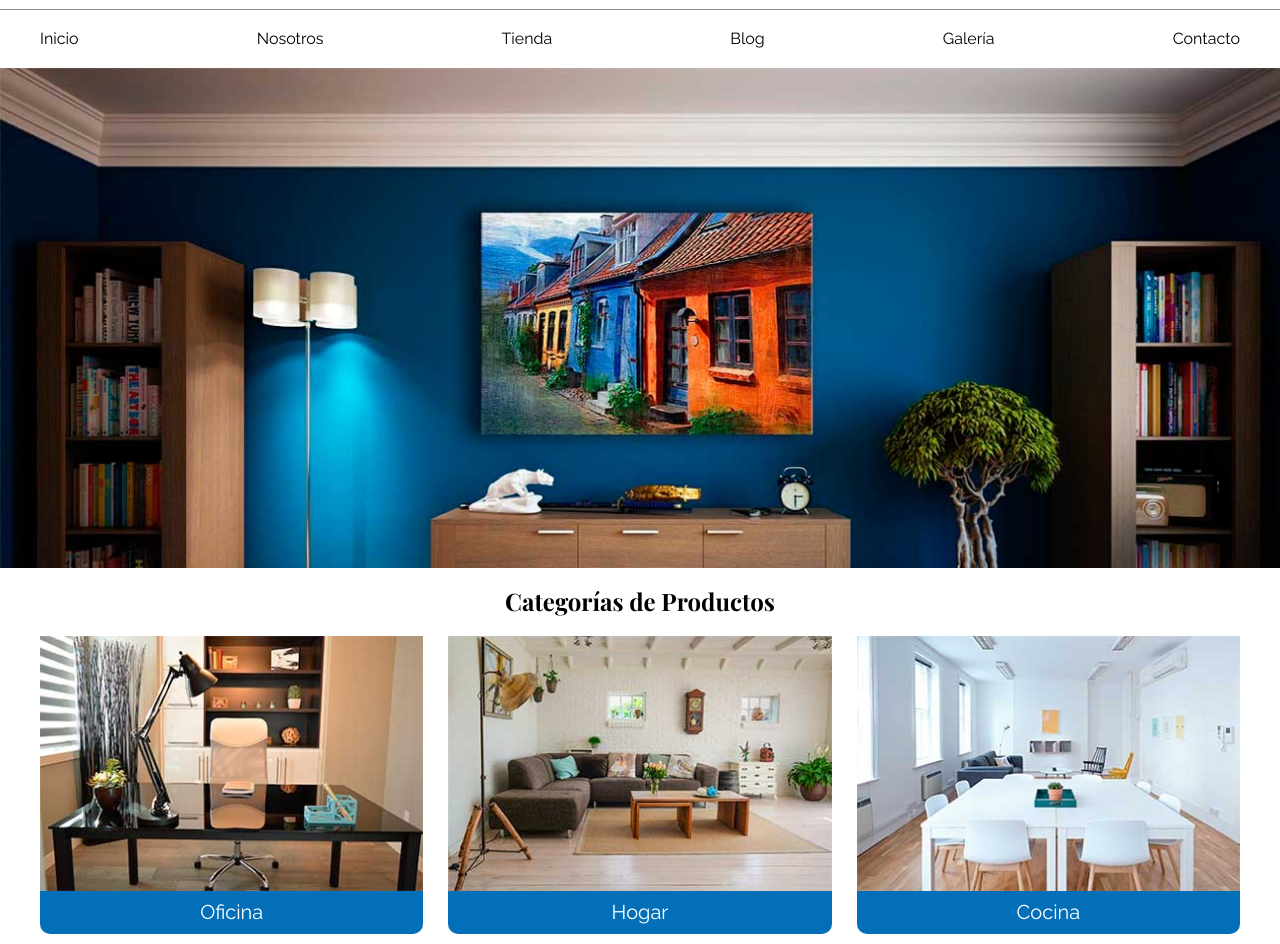
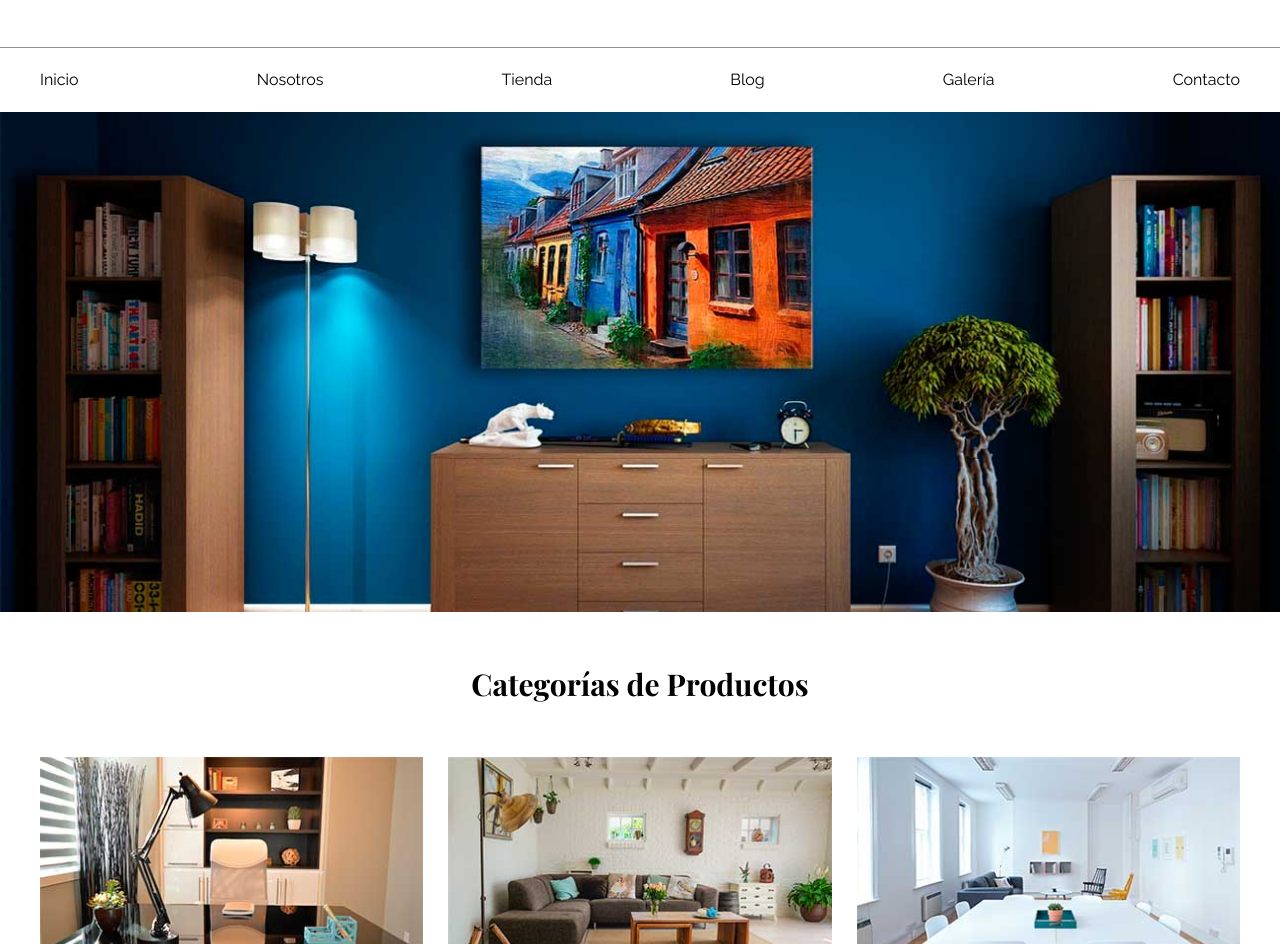
Before and after one commit to rjuarezq/web_furniture_store, a plain HTML site: page index.html in a window 1280 px wide. Shown: the part 128-1072 px from the top of the page. Drawn offline with nearby package versions, Linux system fonts and the light colour scheme.

Commit message:
initial title, main navigation and product categories have been adjusted according to required design

```diff
--- a/css/styles.css
+++ b/css/styles.css
@@ -1,5 +1,6 @@
 html {
     box-sizing: border-box;
+    font-size: 62.5%; /*1rem = 10px*/
 }
   *, *:before, *:after {
     box-sizing: inherit;
@@ -7,21 +8,37 @@ html {
 
 body {
     font-family: 'Raleway', sans-serif;
+    font-size: 1.6rem;
+    line-height: 1.5;
+
 }
 
 h1,h2,h3 {
     font-family: 'Playfair Display', serif;
+    margin: 5rem 0 5rem 0;
+}
+
+h1 {
+    font-size: 5rem;
+}
+
+h2 {
+    font-size: 3rem;
+}
+
+h3 {
+    font-size: 3rem;
 }
 
 /*Global Selectors*/
 a {
     color: #000000;
     text-decoration: none;
-    text-transform: Capitalized;
+    text-transform: capitalize;
 }
 
 .container {
-    max-width: 1200px;
+    max-width: 120rem;
     margin: 0 auto;
 }
 
@@ -33,7 +50,6 @@ img {
 /*Nav & Header Selectors*/
 /*Selectores descendientes*/
 .main-title {
-    margin: 50px 0;
     text-align: center;
 }
 
@@ -46,17 +62,18 @@ img {
 }
 
 .main-nav{
-    padding: 20px 0;
+    padding: 2rem 0;
     display: flex;
     justify-content: space-between;
 }
 
 .hero {
     background-image: url(../img/principal.jpg);
-    height: 500px;
+    height: 50rem;
     background-repeat: no-repeat;
     background-size: cover;
     max-width: 100%;
+    background-position: center center;
 }
 
 /*categories*/
@@ -68,19 +85,19 @@ img {
 .list-category{
     display: grid;
     grid-template-columns: repeat(3, 1fr);
-    row-gap: 20px;
-    column-gap: 25px;
+    row-gap: 2rem;
+    column-gap: 2.5rem;
 }
 
 .box-category a{
-    padding: 10px 0;
-    font-size: 20px;
+    padding: 1rem 0;
+    font-size: 2rem;
     display: block;
     text-align: center;
     background-color: #036fb9;
     color: #fff;
-    border-bottom-right-radius: 10px;
-    border-bottom-left-radius: 10px;
+    border-bottom-right-radius: 1rem;
+    border-bottom-left-radius: 1rem;
 
 }
 
@@ -88,3 +105,5 @@ img {
     background-color: #023353;
     color: #fff;
 }
+
+/*About us*/
```
Also changed, not shown: index.html (line endings or trailing spaces).
